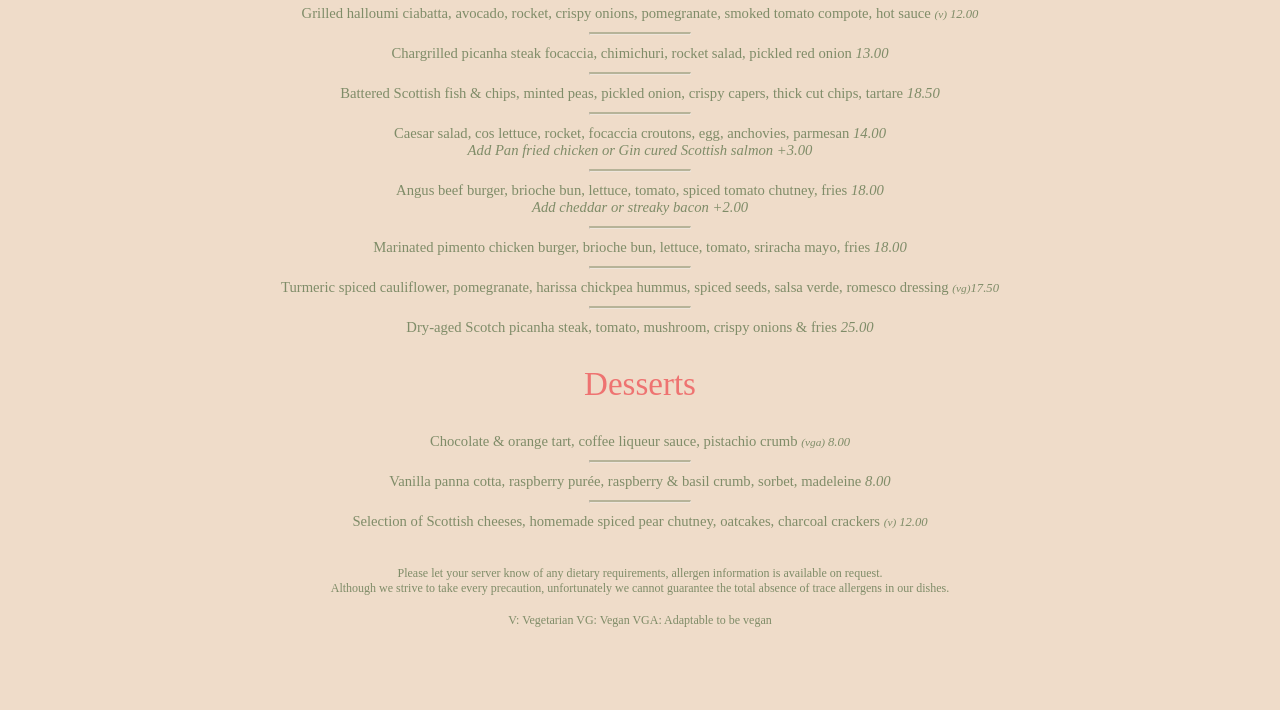
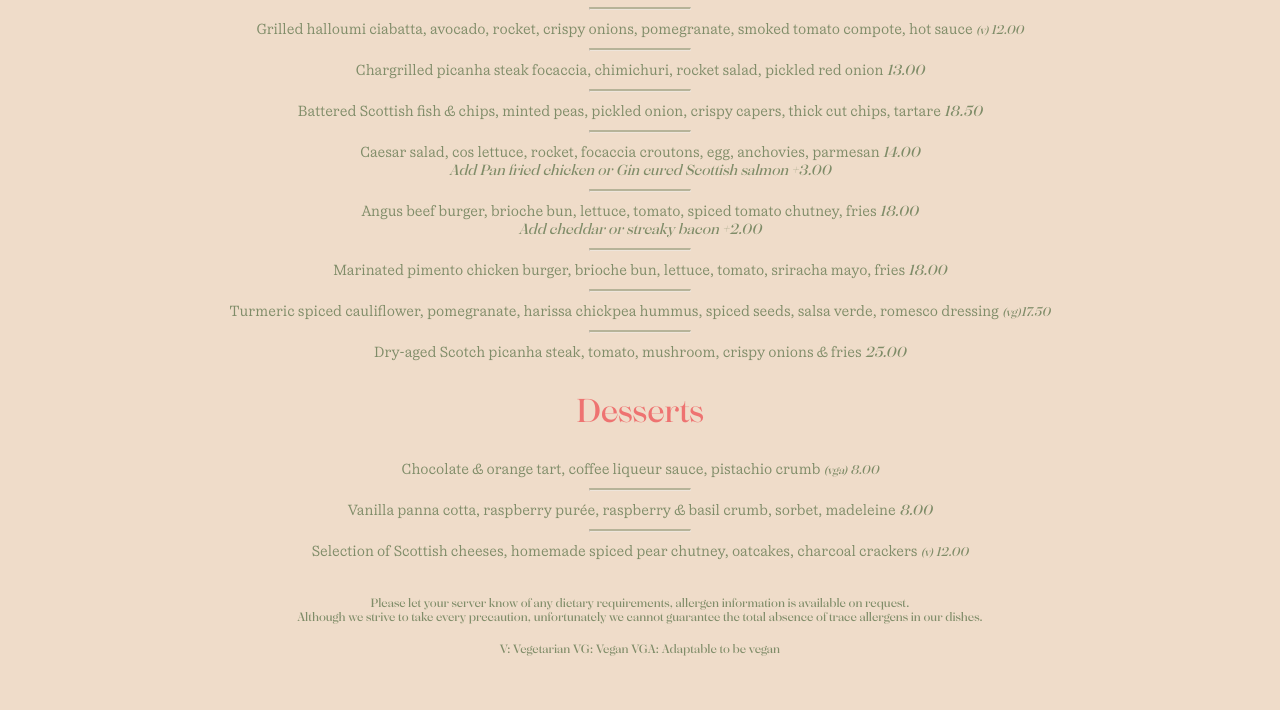
Before and after one commit to BryantNorman/Hazel-Website, a plain HTML site: page Hazel.html in a window 1280 px wide. Shown: the part 665-1375 px from the top of the page. Before the commit the page ends 1347 px from the top, so only its background shows below. Drawn offline with Linux system fonts and the light colour scheme; the site is published under a folder, as on GitHub Pages, so addresses that start at the root find nothing.

Commit message:
Update Hazel.html

```diff
--- a/Hazel.html
+++ b/Hazel.html
@@ -14,32 +14,32 @@
 
         @font-face {
             font-family: "Oceanic-ExtraBold";
-            src: url("/TRIAL_Oceanic-Extrabold-BF6487cfe5e8eff.otf") format("opentype");
+            src: url("TRIAL_Oceanic-Extrabold-BF6487cfe5e8eff.otf") format("opentype");
         }
 
         @font-face {
             font-family: "Oceanic-Bold";
-            src: url("/TRIAL_Oceanic-Bold-BF6487cfe5cfe3d.otf") format("opentype");
+            src: url("TRIAL_Oceanic-Bold-BF6487cfe5cfe3d.otf") format("opentype");
         }
 
         @font-face {
             font-family: "Oceanic-Medium";
-            src: url("/TRIAL_Oceanic-Medium-BF6487cfe5e2078.otf") format("opentype");
+            src: url("TRIAL_Oceanic-Medium-BF6487cfe5e2078.otf") format("opentype");
         }
 
         @font-face {
             font-family: "Oceanic-light";
-            src: url("/TRIAL_Oceanic-Regular-BF6487cfe600a81.otf") format("opentype");
+            src: url("TRIAL_Oceanic-Regular-BF6487cfe600a81.otf") format("opentype");
         }
 
         @font-face {
             font-family: "Oceanic-Book";
-            src: url("/TRIAL_Oceanic-Text-Regular-BF6487cfe5c94ea.otf") format("opentype");
+            src: url("TRIAL_Oceanic-Text-Regular-BF6487cfe5c94ea.otf") format("opentype");
         }
 
         @font-face {
             font-family: "Tarzan";
-            src: url("/TarzanaWide_Bold_Italic.ttf") format("truetype");
+            src: url("TarzanaWide_Bold_Italic.ttf") format("truetype");
         }
 
         body {
```
